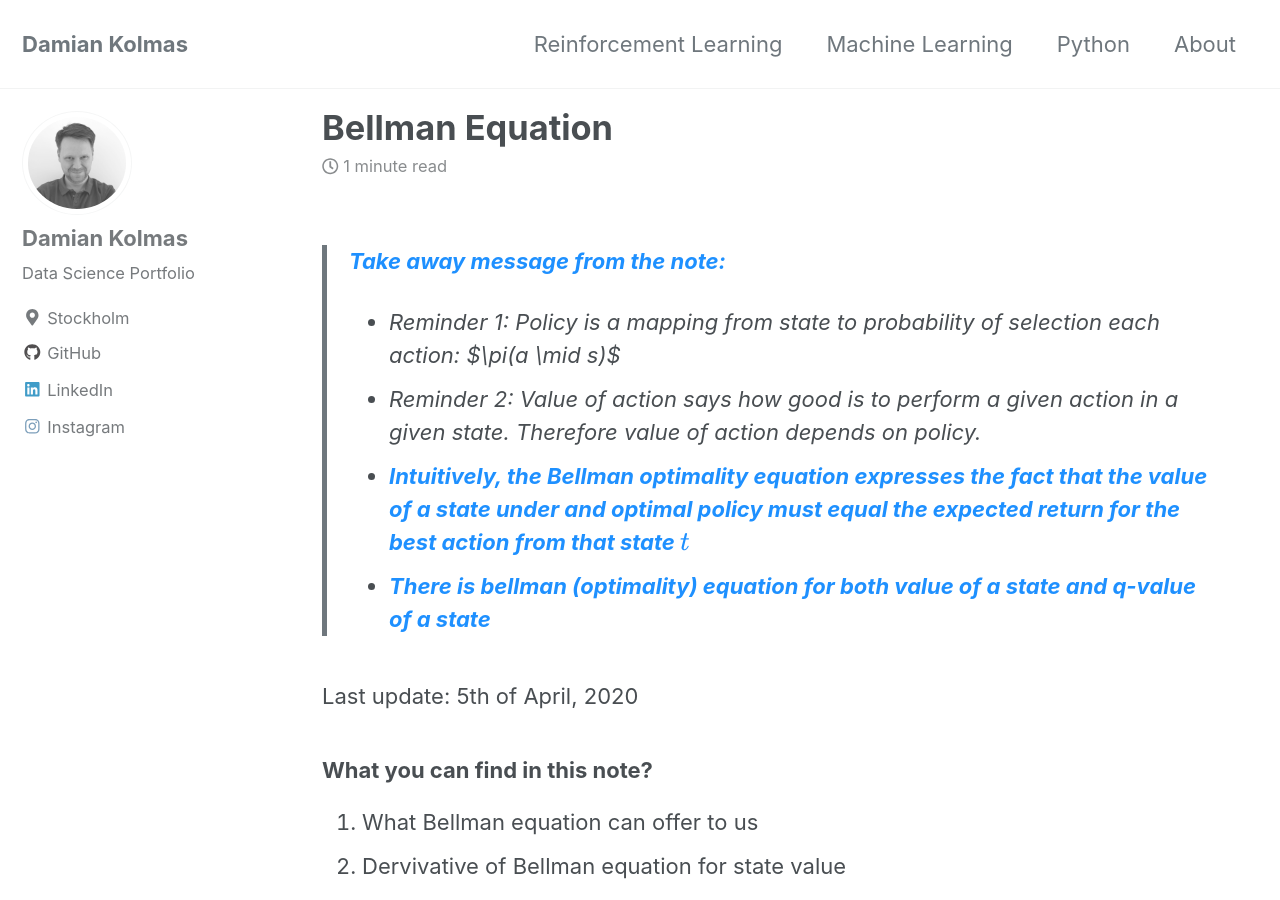
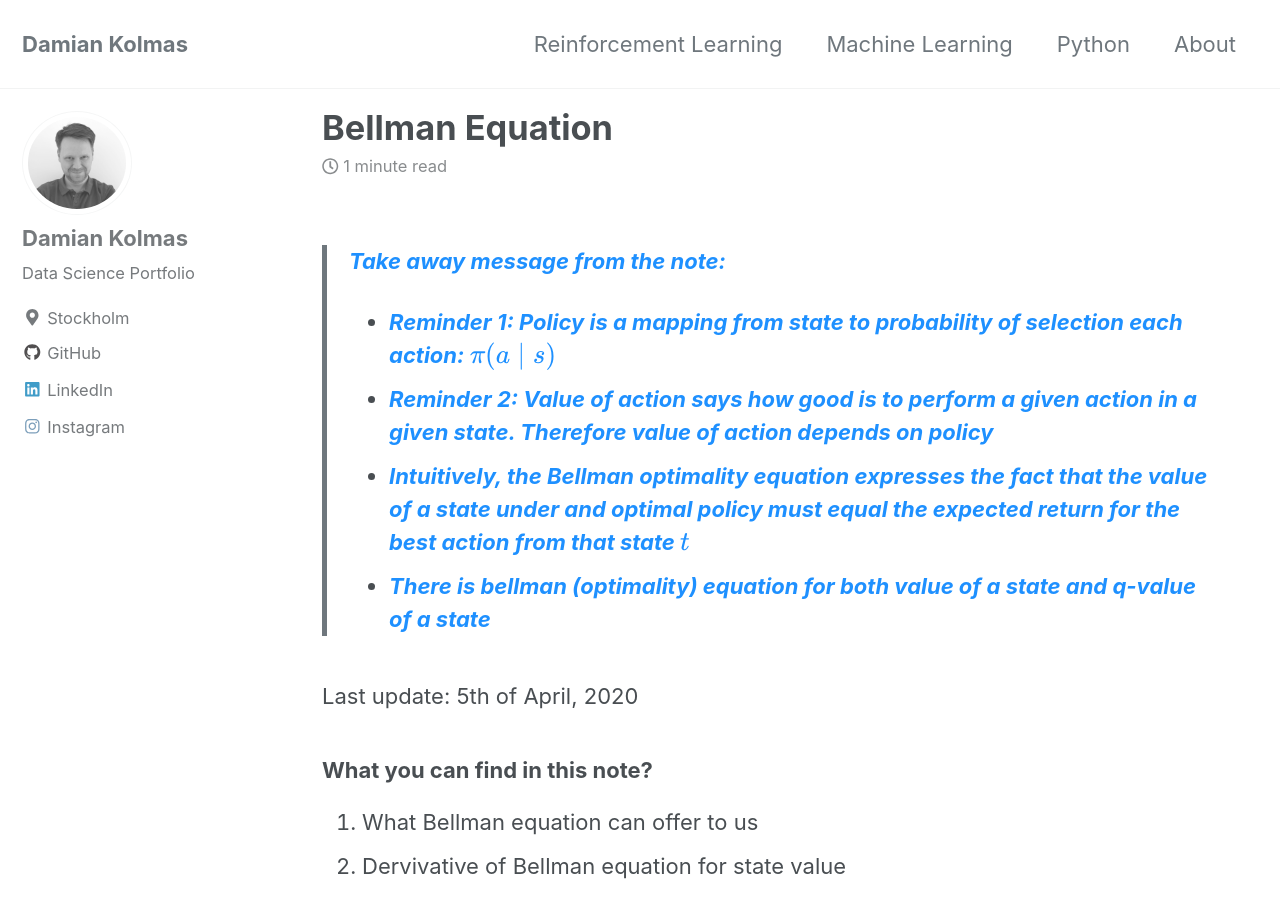
Before and after one commit to DKolmas/DKolmas.github.io, a Jekyll site: the page built from _posts/2020-01-07-Bellman-Equations-Introduction.md, in a window 1280 px wide and 900 px high. Built offline with Jekyll 4.4.1, drawn with Linux system fonts in a browser that asks for light colours; cached includes are drawn as plain includes; formulas are drawn with MathJax 3.

Commit message:
quick update

```diff
--- a/_posts/2020-01-07-Bellman-Equations-Introduction.md
+++ b/_posts/2020-01-07-Bellman-Equations-Introduction.md
@@ -10,8 +10,8 @@ classes: wide
 ---
 
 > <span style="color:dodgerblue">**Take away message from the note:**</span>
-> * Reminder 1: Policy is a mapping from state to probability of selection each action: $\pi(a \mid s)$
-> * Reminder 2: Value of action says how good is to perform a given action in a given state. Therefore value of action depends on policy.
+> * <span style="color:dodgerblue">**Reminder 1: Policy is a mapping from state to probability of selection each action: $$\pi(a \mid s)$$**</span>
+> * <span style="color:dodgerblue">**Reminder 2: Value of action says how good is to perform a given action in a given state. Therefore value of action depends on policy**</span>
 > * <span style="color:dodgerblue">**Intuitively, the Bellman optimality equation expresses the fact that the value of a state under and optimal policy must equal the expected return for the best action from that state  $$t$$**</span>
 > * <span style="color:dodgerblue">**There is bellman (optimality) equation for both value of a state and q-value of a state**</span>
 
```
